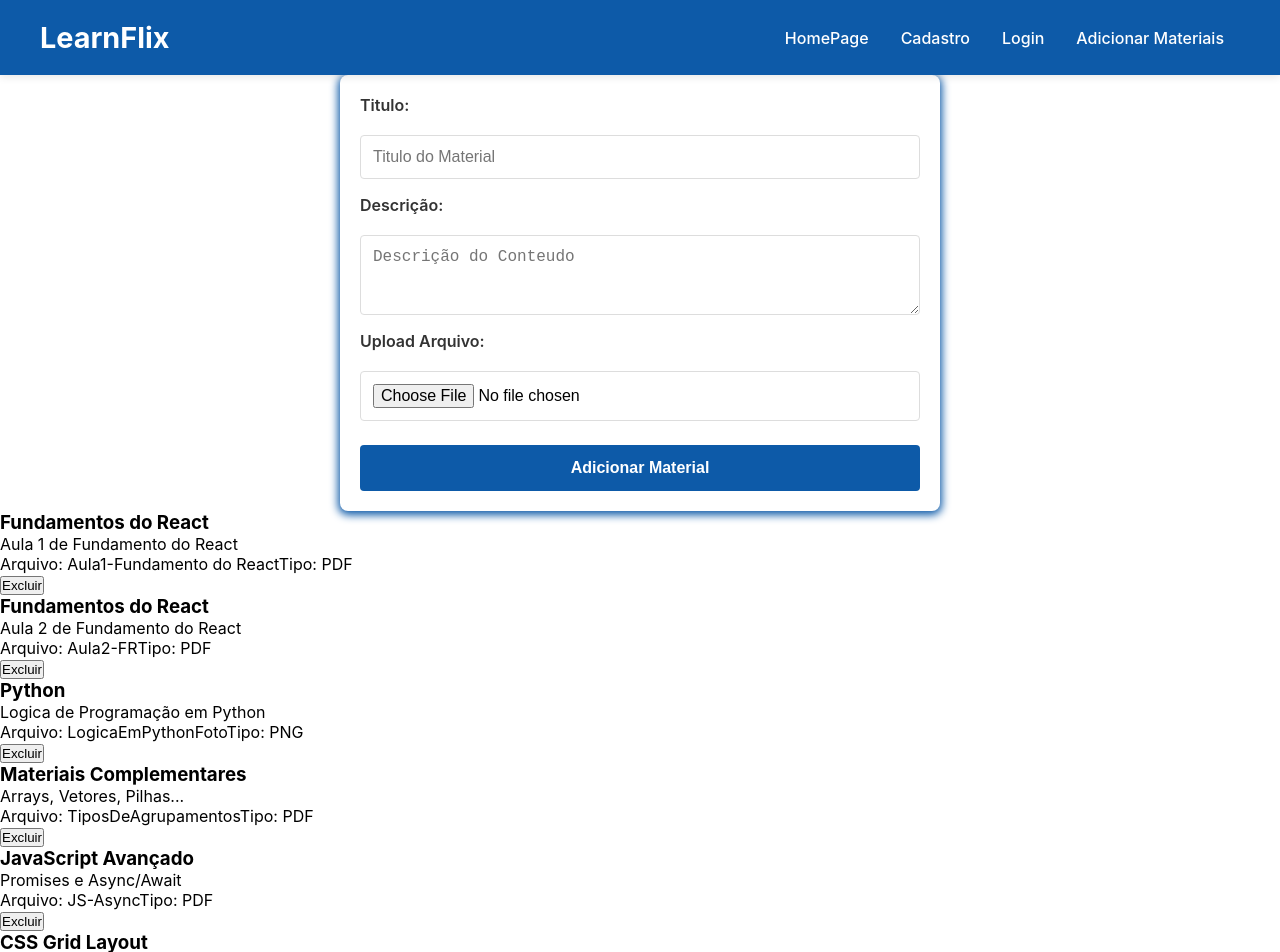
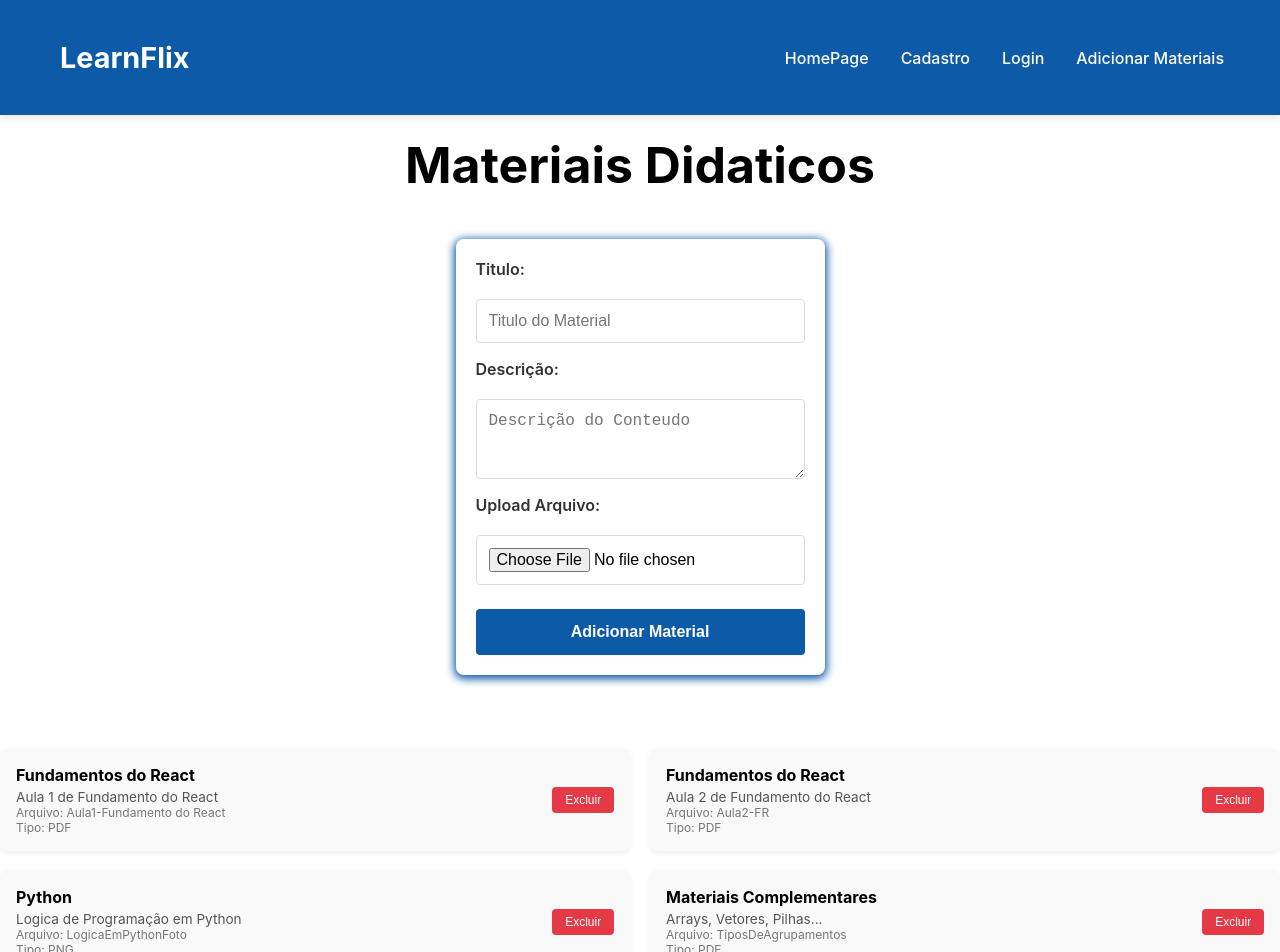
Before and after one commit to LFbruck/learnflix, a React (Create React App) app: page /materiais in a window 1280 px wide. Shown: the top 952 px of the page. Built offline with nearby package versions, Linux system fonts and the light colour scheme.

Commit message:
feat:MateriaisPage

```diff
--- a/src/components/ListaMateriais/ListaMateriais.module.css
+++ b/src/components/ListaMateriais/ListaMateriais.module.css
@@ -0,0 +1,71 @@
+.container {
+    display: flex;
+    flex-direction: column;
+    gap: 1rem;
+    width: 100%;
+    margin-top: 50px;
+}
+
+.materialItem {
+    display: flex;
+    flex-direction: column;
+    gap: 0.75rem;
+    padding: 1rem;
+    border-radius: 8px;
+    background-color: #f9f9f9;
+    box-shadow: 0 2px 6px rgba(0, 0, 0, 0.08);
+}
+
+.materialInfo h3 {
+    font-size: 1rem;
+    margin-bottom: 0.25rem;
+}
+
+.materialInfo p {
+    font-size: 0.85rem;
+    color: #555;
+}
+
+.materialInfo span {
+    display: block;
+    font-size: 0.75rem;
+    color: #777;
+}
+
+.btnExcluir {
+    align-self: flex-start;
+    padding: 0.4rem 0.8rem;
+    font-size: 0.75rem;
+    border: none;
+    border-radius: 4px;
+    background-color: #e63946;
+    color: #fff;
+    cursor: pointer;
+}
+
+.btnExcluir:hover {
+    opacity: 0.9;
+}
+
+@media (min-width: 768px) {
+    .materialItem {
+        flex-direction: row;
+        justify-content: space-between;
+        align-items: center;
+    }
+
+    .materialInfo {
+        max-width: 75%;
+    }
+
+    .btnExcluir {
+        align-self: center;
+    }
+}
+@media (min-width: 1200px) {
+    .container {
+        display: grid;
+        grid-template-columns: repeat(2, 1fr);
+        gap: 1.25rem;
+    }
+}
--- a/src/components/PaginaMateriais/PaginaMateriais.jsx
+++ b/src/pages/MateriaisPage/PaginaMateriais.jsx
@@ -1,5 +1,5 @@
-import ListaMateriais from "../ListaMateriais/ListaMateriais"
-import AdicionarMateriais from "../AdicionarMateriais/AdicionarMateriais"
+import ListaMateriais from "../../components/ListaMateriais/ListaMateriais"
+import AdicionarMateriais from "../../components/AdicionarMateriais/AdicionarMateriais"
 
 import styles from './PaginaMateriais.module.css'
 import {useState, useEffect} from 'react'
@@ -26,6 +26,7 @@ export default function PaginaMateriais() {
 
     return (
         <div className={styles.container}>
+            <h1>Materiais Didaticos</h1>
             <AdicionarMateriais adicionarMaterial={adicionarMaterial} />
             <ListaMateriais materiais={materiais} excluirMaterial={excluirMaterial} />
 
--- /dev/null
+++ b/src/pages/MateriaisPage/PaginaMateriais.module.css
@@ -0,0 +1,36 @@
+h1{
+    text-align: center;
+    justify-content: center;
+    align-items: center;
+    margin: 20px;
+    font-size: 50px;
+}
+
+.container {
+    width: 100%;
+    margin: 0 auto;
+    min-height: 100vh;
+    display: flex;
+    flex-direction: column;
+    gap: 1.5rem;
+    padding: 0 1rem;
+}
+
+
+
+@media (min-width: 768px) {
+    .container {
+        align-items: center;
+        padding: 0;
+    }
+
+    .wrapper {
+        width: 500px;
+    }
+}
+
+@media (min-width: 1200px) {
+    .wrapper {
+        width: 550px;
+    }
+}
--- a/src/routes/Routes.jsx
+++ b/src/routes/Routes.jsx
@@ -1,7 +1,7 @@
 import { createBrowserRouter } from "react-router-dom";
 import { RouterProvider} from "react-router-dom";
 import Layout from "../components/Layout/Layout";
-import PaginaMateriais from "../components/PaginaMateriais/PaginaMateriais";
+import PaginaMateriais from "../pages/MateriaisPage/PaginaMateriais";
 import HomePage from "../pages/HomePage";
 import LoginPage from "../pages/LoginPage";
 import CadastroPage from "../pages/CadastroPage";
```
Also changed, not shown: src/components/PaginaMateriais/PaginaMateriais.module.css (deleted).
